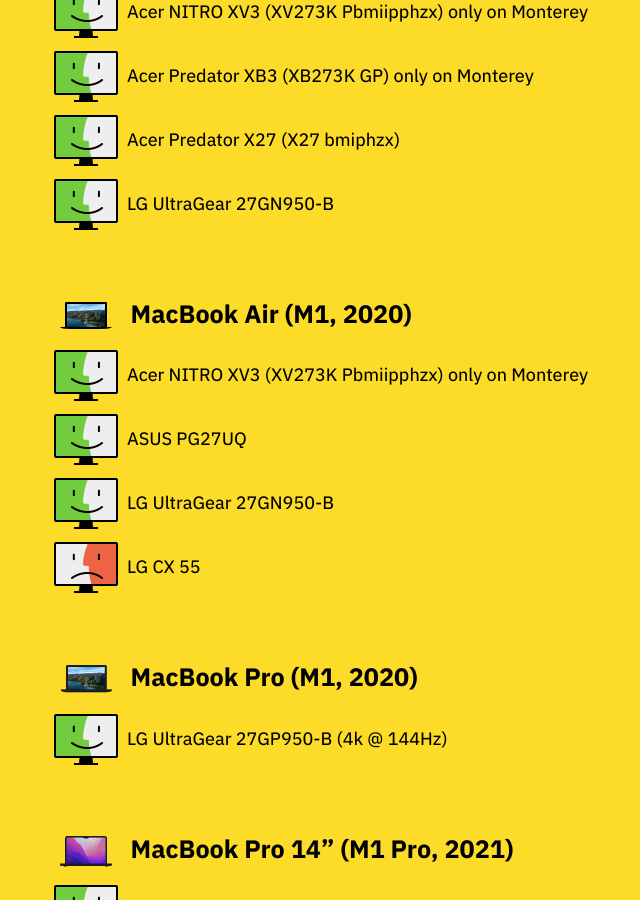
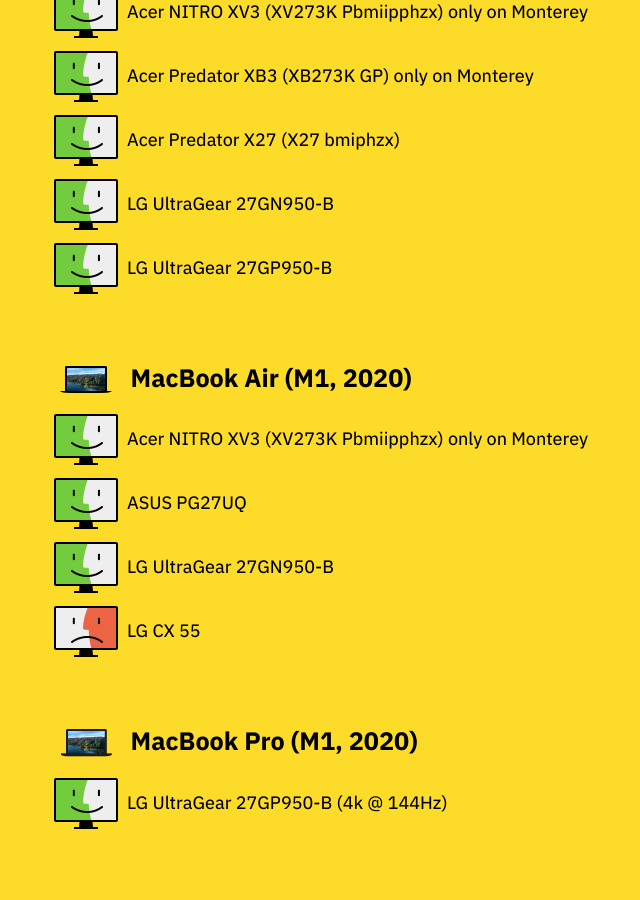
Before and after one commit to tonsky/tonsky.github.io, a Jekyll site: the page built from _posts/2021-02-24-monitors-mac.md, in a window 1280 px wide and 900 px high, scrolled down 2872 px. Shown: the whole window, without its empty margins (315-955 px from the left). Built offline with Jekyll 4.4.1, drawn with Linux system fonts in a browser that asks for light colours.

Commit message:
Update 2021-02-24-monitors-mac.md (#39)

```diff
--- a/_posts/2021-02-24-monitors-mac.md
+++ b/_posts/2021-02-24-monitors-mac.md
@@ -83,6 +83,9 @@
 
 <div class="row"><img src="works.png" height=64> <span>LG UltraGear 27GN950-B</span></div>
 
+<div class="row"><img src="works.png" height=64> <span>LG UltraGear 27GP950-B</span></div>
+
+
 ## <img src="air_2020.png" height=32> <span>MacBook Air (M1, 2020)</span>
 
 <div class="row"><img src="works.png" height=64> <span>Acer NITRO XV3 (XV273K Pbmiipphzx) only on Monterey</span></div>
```
